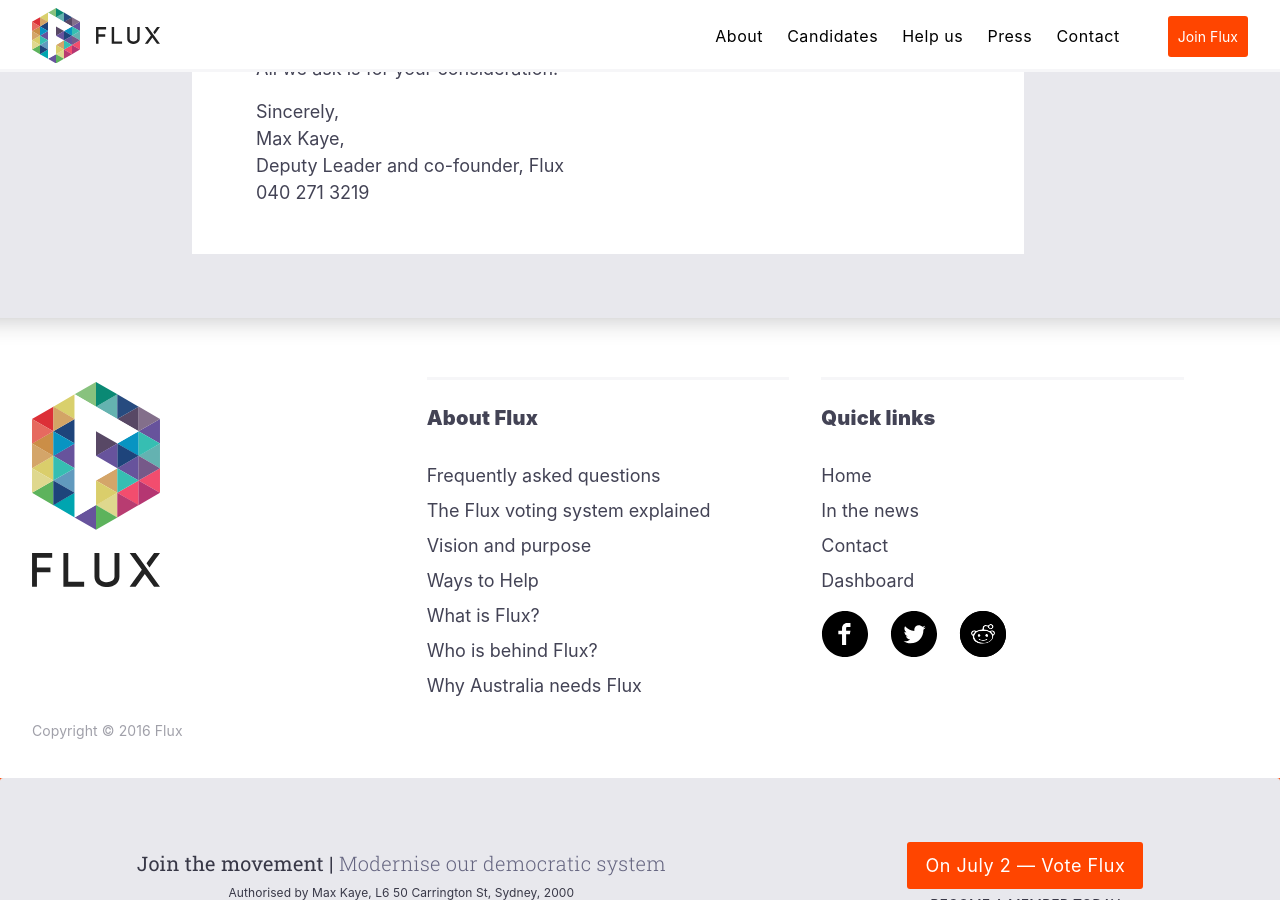
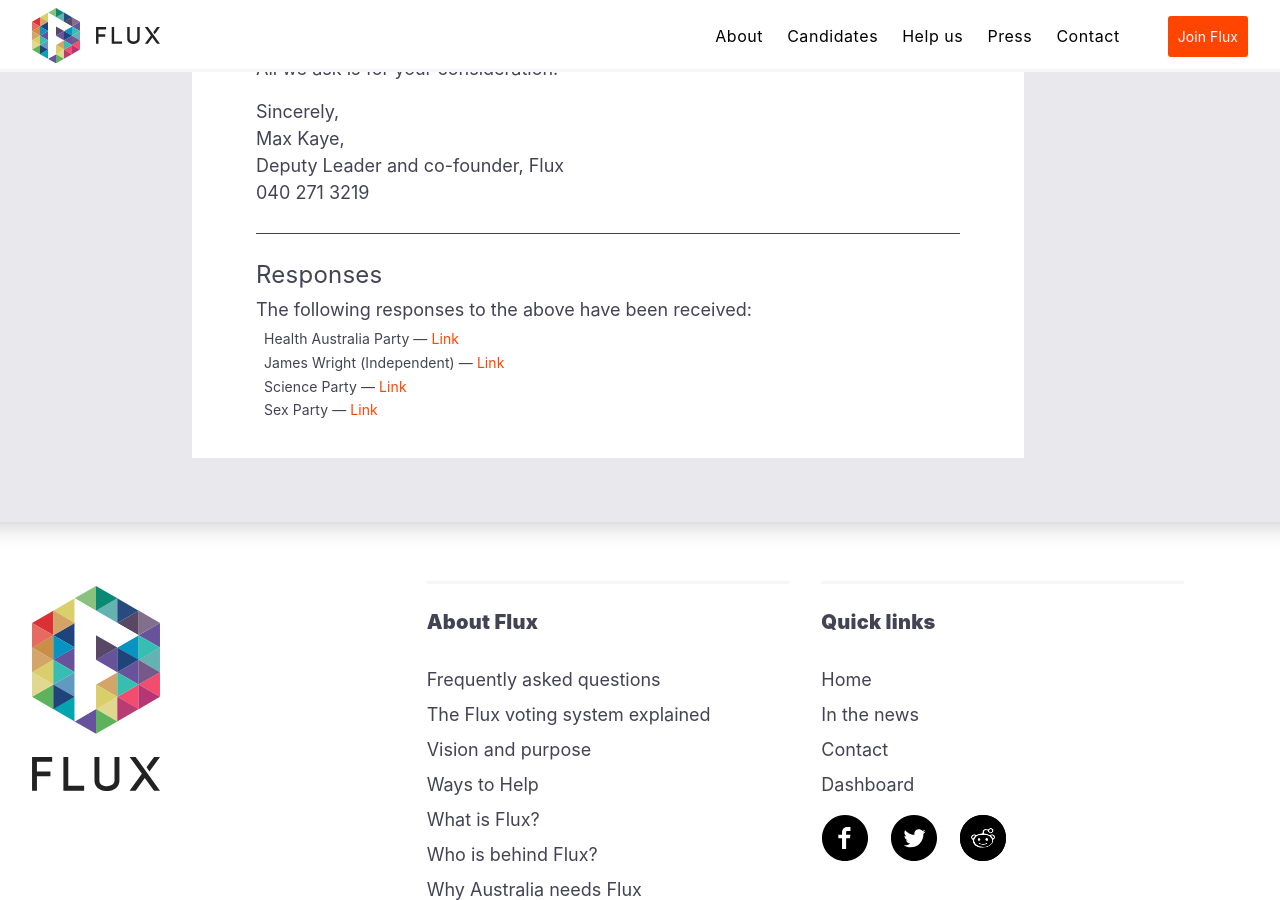
Before and after one commit to voteflux/flux-website-v2, a Jekyll site: the page built from letter-to-parties.html, in a window 1280 px wide and 900 px high, scrolled down 2485 px. Built offline with Jekyll 4.4.1, drawn with Linux system fonts in a browser that asks for light colours.

Commit message:
Add election calendar and letter to parties

```diff
--- a/letter-to-parties.html
+++ b/letter-to-parties.html
@@ -4,6 +4,16 @@
 dark-theme: true
 title: Letter to Parties
 nav-title: Letter to Parties
+
+responses:
+  - party: Health Australia Party
+    link: https://web.archive.org/web/20160613040740/https://www.healthaustraliaparty.com.au/index.php/how-to-vote-card/
+  - party: James Wright (Independent)
+    link: https://web.archive.org/web/20160628202453/http://www.ejameswright.com/
+  - party: Science Party
+    link: https://web.archive.org/web/20160628201442/http://www.scienceparty.org.au/flux_an_interesting_model
+  - party: Sex Party
+    link: https://web.archive.org/web/20160628201705/https:/twitter.com/FrancescaASXP/status/747280980507930630
 ---
 
 {% include navbar.html %}
@@ -68,6 +78,20 @@
     Max Kaye,<br>
     Deputy Leader and co-founder, Flux<br>
     040 271 3219</p>
+
+    <hr>
+
+
+    <div class="">
+      <h2>Responses</h2>
+      The following responses to the above have been received:
+
+      {% for response in page.responses %}
+      <div class="m1">
+        <h5>{{ response.party }} &mdash; <a href="{{response.link}}">Link</a></h5>
+      </div>
+      {% endfor %}
+    </div>
   </div>
 </section>
 
```
Also changed, not shown: election-calendar.html (added, +91 -0 lines).
